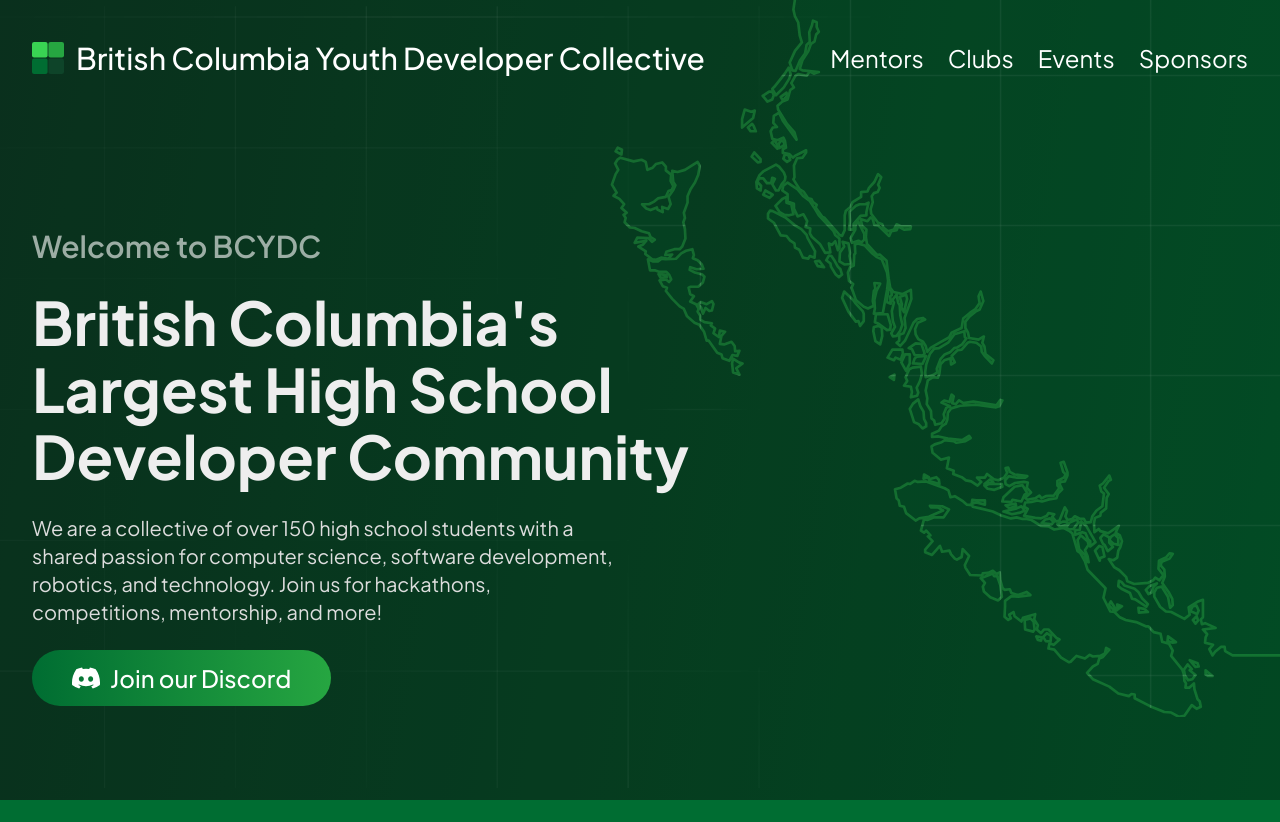
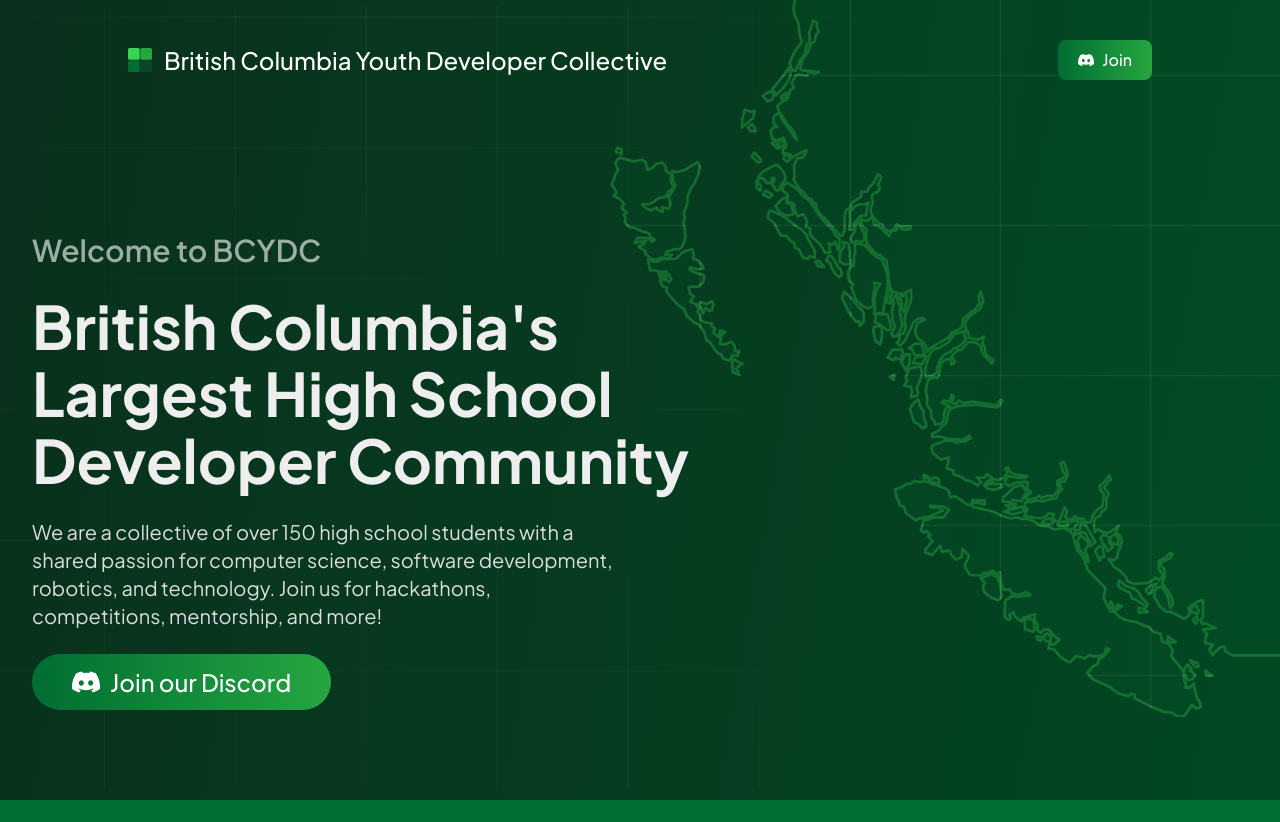
Before and after one commit to bcydc/website, a Next.js app: page / in a window 1280 px wide. Built offline with nearby package versions, Linux system fonts and the light colour scheme.

Commit message:
feat: modified navbar and fixed movile

```diff
--- a/src/ui/components/MobileNavbar.tsx
+++ b/src/ui/components/MobileNavbar.tsx
@@ -2,78 +2,24 @@
 
 import Link from "next/link";
 import Image from "next/image";
-import { useState } from "react";
-import { AnimatePresence, motion } from "framer-motion";
 
 export default function MobileNavbar({
   links,
 }: {
   links: { label: string; href: string }[];
 }) {
-  const [sidebar, setSidebar] = useState(false);
-
   return (
-    <div className="flex md:hidden items-center w-full justify-between py-8 px-4">
-      <AnimatePresence>
-        {sidebar && (
-          <motion.div
-            className="absolute top-0 left-0 z-10 w-screen h-screen bg-black bg-opacity-80"
-            onClick={() => setSidebar(false)}
-            initial={{ opacity: 0 }}
-            animate={{ opacity: 1 }}
-            exit={{ opacity: 0 }}
-            transition={{ duration: 0.1 }}
-          >
-            <motion.div
-              className="flex flex-col p-8 justify-between gap-6 w-5/6 h-full bg-g-800 border-r-2 border-g-700"
-              onClick={(e) => e.stopPropagation()}
-              initial={{ x: "-100%" }}
-              animate={{ x: 0 }}
-              exit={{ x: "-100%" }}
-              transition={{ duration: 0.2 }}
-            >
-              <div className="gap-6 flex flex-col">
-                <div className="relative w-12 h-12">
-                  <Image src="/icons/logo.svg" alt="Logo" fill={true} />
-                </div>
-                <div className="flex flex-col gap-3">
-                  {links.map((link, i) => (
-                    <a href={link.href} key={i}>
-                      <p className="text-3xl text-white">{link.label}</p>
-                    </a>
-                  ))}
-                </div>
-              </div>
-              <a
-                href="https://discord.bcydc.ca/"
-                target="_blank"
-                className="flex w-full items-center rounded-lg justify-center bg-g-700 py-4 gap-2.5"
-              >
-                <div className="relative w-5 h-5">
-                  <Image
-                    alt="Discord Logo"
-                    src="/icons/discord.svg"
-                    fill={true}
-                  />
-                </div>
-                <p className="text-xl text-white font-medium">
-                  Join our Discord
-                </p>
-              </a>
-            </motion.div>
-          </motion.div>
-        )}
-      </AnimatePresence>
+    <div className="flex w-full items-center justify-between py-8 md:hidden">
       <Link href="/" className="flex items-center gap-3">
-        <div className="relative w-10 h-10">
+        <div className="relative h-10 w-10">
           <Image src="/icons/logo.svg" alt="Logo" fill={true} />
         </div>
-        <h1 className="text-lg text-white max-w-[200px] leading-tight font-semibold">
+        <h1 className="max-w-[200px] text-lg font-semibold leading-tight text-white">
           British Columbia Youth Developer Collective
         </h1>
       </Link>
-      <div className="w-8 h-8 relative" onClick={() => setSidebar(true)}>
-        <Image src="/icons/bars.svg" fill={true} alt="Hamburger" />
+      <div className="relative h-8 w-8">
+        <Image alt="Discord Logo" src="/icons/discord.svg" fill={true} />
       </div>
     </div>
   );
--- a/src/ui/components/Navbar.tsx
+++ b/src/ui/components/Navbar.tsx
@@ -8,8 +8,6 @@ import { usePathname } from "next/navigation";
 import MobileNavbar from "./MobileNavbar";
 
 export default function Navbar() {
-  const path = usePathname();
-
   const links = [
     {
       label: "Mentors",
@@ -20,7 +18,7 @@ export default function Navbar() {
       href: "https://bcydc.notion.site/09cfba7470824077b94d2d98d50708b3",
     },
     {
-      label: "Events",
+      label: "Programs",
       href: "https://bcydc.notion.site/0577cb29f6d54cf0a345c58eb9b127fd",
     },
     {
@@ -33,24 +31,33 @@ export default function Navbar() {
     <Fragment>
       <MobileNavbar links={links} />
       <div
-        className={`hidden md:flex z-10 ${
-          path !== "/" && "bg-g-800"
-        } items-center w-full py-10 justify-between px-4 md:px-8`}
+        className={`z-10 hidden items-center justify-between py-10 md:flex md:w-[1024px] md:max-w-[1024px]`}
       >
         <Link href="/" className="flex items-center gap-3">
-          <div className="relative w-6 xl:w-8 h-6 xl:h-8">
+          <div className="relative h-6 w-6">
             <Image src="/icons/logo.svg" alt="Logo" fill={true} />
           </div>
-          <h1 className="text-xl xl:text-3xl text-white font-medium">
+          <h1 className="text-2xl font-medium text-white">
             British Columbia Youth Developer Collective
           </h1>
         </Link>
         <div className="flex items-center gap-3 xl:gap-6">
-          {links.map((link, i) => (
+          <a
+            href="https://discord.bcydc.ca/"
+            target="_blank"
+            className="relative flex select-none items-center gap-2 overflow-hidden rounded-lg bg-gradient-to-r from-g-700 to-g-500 px-5 py-2"
+          >
+            <div className="absolute left-0 top-0 h-full w-full bg-black bg-opacity-0 transition duration-300 hover:bg-opacity-10" />
+            <div className="relative h-4 w-4">
+              <Image alt="Discord Logo" src="/icons/discord.svg" fill={true} />
+            </div>
+            <p className="font-medium text-white">Join</p>
+          </a>
+          {/* {links.map((link, i) => (
             <a href={link.href} key={i} target="_blank">
-              <h1 className="text-lg xl:text-2xl text-white">{link.label}</h1>
+              <h1 className="text-lg text-white">{link.label}</h1>
             </a>
-          ))}
+          ))} */}
         </div>
       </div>
     </Fragment>
```
